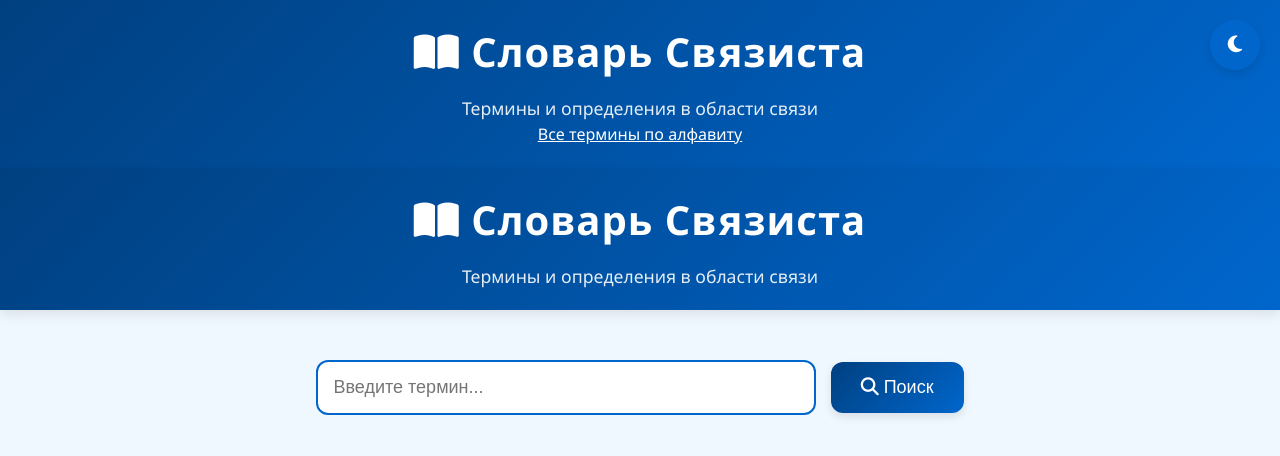
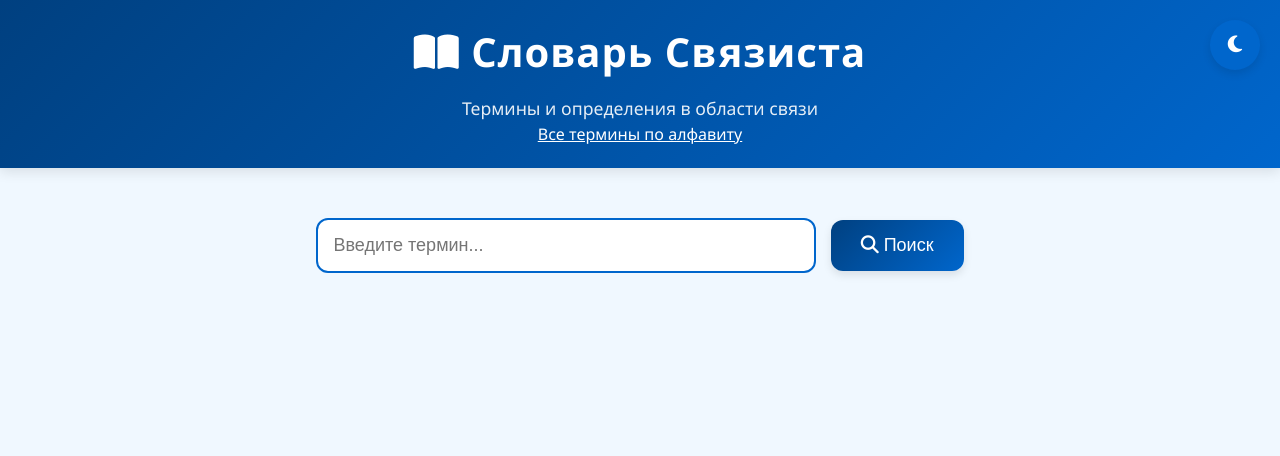
Before and after one commit to Asrial2005/slovarium, a Django app: page / in a window 1280 px wide. Shown: the top 456 px of the page. Run offline with Django 5.2, Linux system fonts and the light colour scheme.

Commit message:
New dizaikralfa

```diff
--- a/dictionary/templates/dictionary/term_list.html
+++ b/dictionary/templates/dictionary/term_list.html
@@ -3,8 +3,8 @@
 <head>
     <meta charset="UTF-8">
     <meta name="viewport" content="width=device-width, initial-scale=1.0">
-    <title>Словарь Связиста</title>
-    <link rel="stylesheet" href="https://cdnjs.cloudflare.com/ajax/libs/font-awesome/6.5.0/css/all.min.css">
+    <title>Словарь Связиста &1F4DA;</title>
+    <link rel="stylesheet" href="https://cdnjs.cloudflare.com/ajax/libs/font-awesome/6.5.0/css/all.min.css" >
     <style>
         :root {
             --primary: #004080;
@@ -215,10 +215,6 @@
 </div>
 </head>
 <body>
-    <div class="header">
-        <h1><i class="fas fa-book-open"></i> Словарь Связиста</h1>
-        <p>Термины и определения в области связи</p>
-    </div>
 
     <button class="theme-toggle" id="theme-toggle">
         <i class="fas fa-moon"></i>
```
